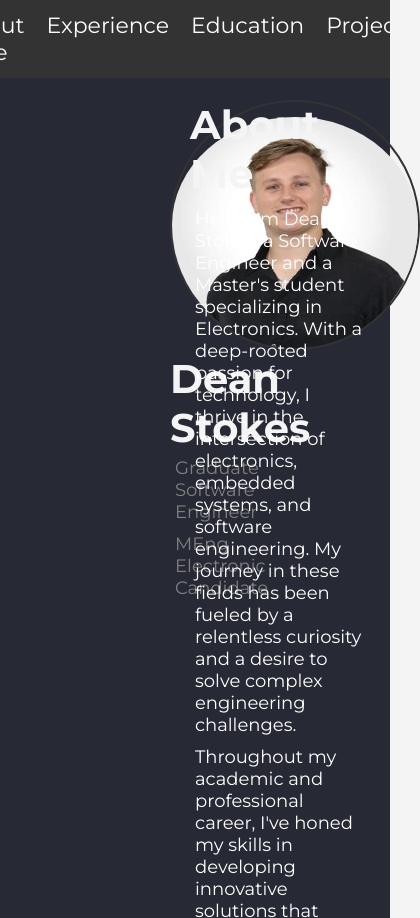
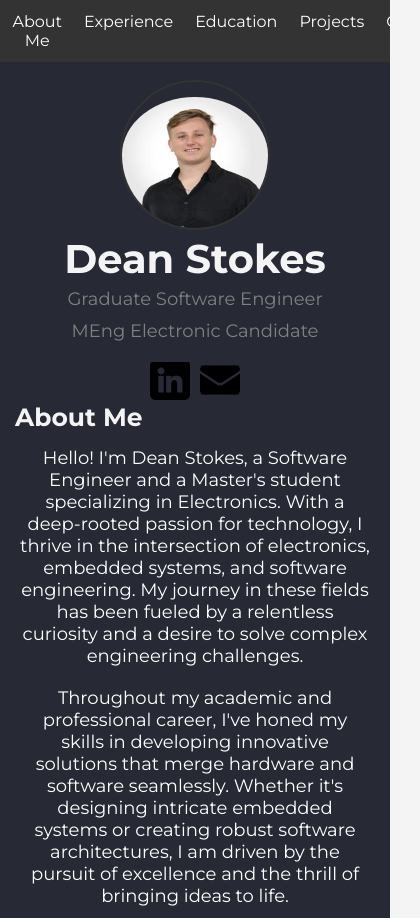
Before and after one commit to 23677562/23677562.github.io, a plain HTML site: page index.html in a window 390 px wide. Shown: the top 918 px of the page, 420 px wide, since content can reach past the window. Drawn offline with Linux system fonts and the light colour scheme.

Commit message:
changes responsiveness

```diff
--- a/styles.css
+++ b/styles.css
@@ -67,21 +67,15 @@ body {
     color: #f4f4f4;
 }
 
-.dark-section h2 {
-    font-size: 40px;
+.dark-section h2, .light-section h2 {
+    font-size: 2.5rem;
+    text-align: left;
 }
 
-.light-section h2 {
-    font-size: 40px;
-}
-
-.dark-section p {
+.dark-section p, .light-section p {
     margin-top: 10px;
     font-size: 18px;
-}
-
-.light-section p {
-    font-size: 18px;
+    /* text-align: center; */
 }
 
 .container {
@@ -95,9 +89,10 @@ body {
     align-items: flex-start;
     justify-content: space-between;
     margin: 50px 0px 30px 0px;
+    flex-wrap: wrap;
 }
 
-.profile-about-container p{
+.profile-about-container p {
     color: grey;
     padding: 5px;
 }
@@ -107,21 +102,29 @@ body {
     max-width: 35%;
     flex: 1;
     text-align: center;
-    padding-right: 20px;
-    padding-left: 150px;
+    padding: 0 20px;
+}
+
+.profile-container h2{
+    text-align: center;
+}
+
+.profile-container p{
+    margin: 0;
 }
 
 .about-me-container {
     max-width: 55%;
+    flex: 2;
     margin: 0 auto;
-    flex: 2;
+    padding: 20px;
 }
 
-.about-me-container h2{
+.about-me-container h2 {
     margin-bottom: 5px;
 }
 
-.about-me-container p{
+.about-me-container p {
     color: white;
 }
 
@@ -202,10 +205,6 @@ body {
     position: relative;
 }
 
-.h2 {
-    font-size: 40px;
-}
-
 .timeline-content h3 {
     font-size: 24px;
     margin-bottom: 5px;
@@ -230,3 +229,59 @@ footer {
     flex-direction: column;
     align-items: center;
 }
+
+/* Responsive styling */
+@media (max-width: 768px) {
+    .navbar a {
+        font-size: 18px;
+    }
+
+    .profile-container,
+    .about-me-container {
+        max-width: 100%;
+        flex: 1 1 100%;
+        text-align: center;
+        padding: 0;
+    }
+
+    .profile-image {
+        width: 200px;
+        height: 200px;
+    }
+
+    .about-me-container h2 {
+        font-size: 30px;
+    }
+
+    .profile-about-container {
+        flex-direction: column;
+        align-items: center;
+    }
+
+    .timeline-content {
+        margin-left: 0;
+    }
+}
+
+@media (max-width: 480px) {
+    .navbar a {
+        font-size: 16px;
+    }
+
+    .profile-image {
+        width: 150px;
+        height: 150px;
+    }
+
+    .about-me-container h2 {
+        font-size: 25px;
+    }
+
+    .section {
+        padding: 30px 15px;
+    }
+
+    .timeline-content h3 {
+        font-size: 20px;
+    }
+}
```
